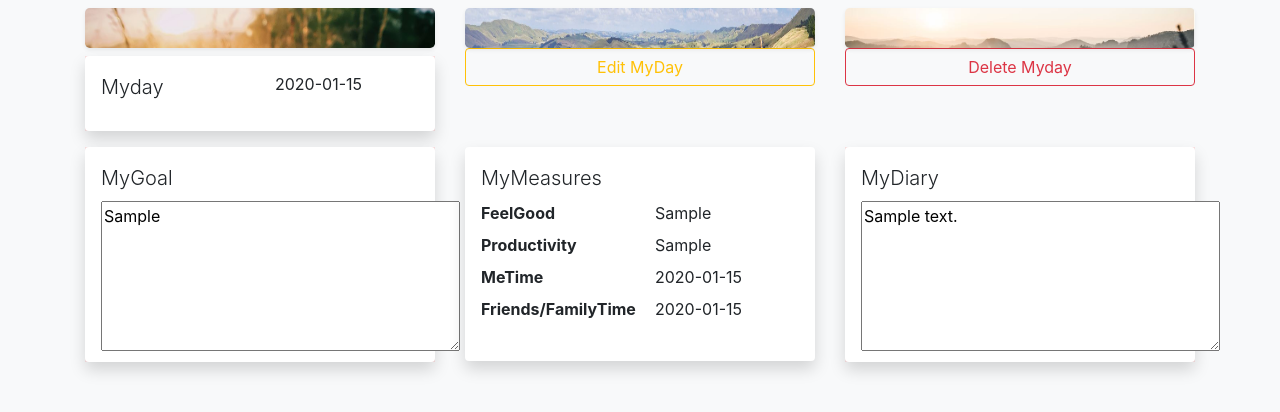
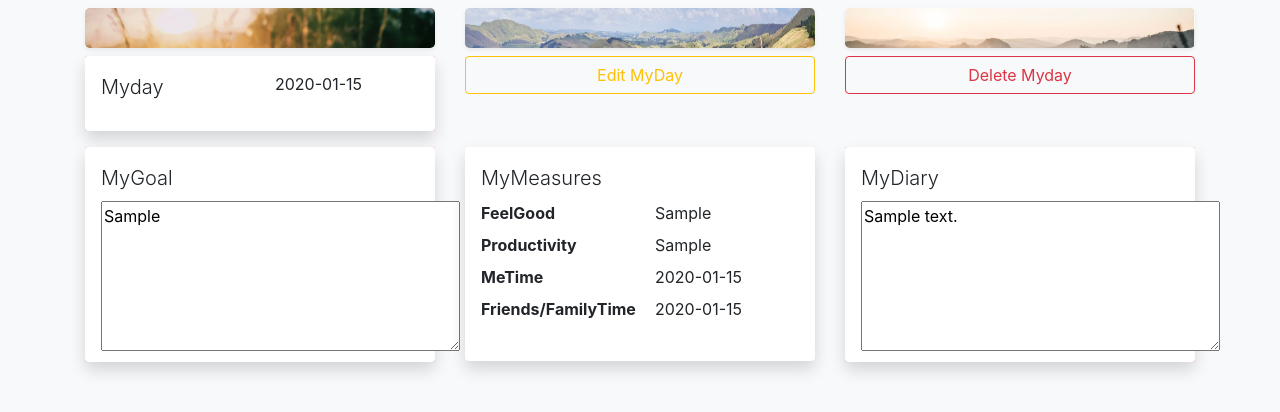
Before and after one commit to havard64/taskmate, a Django app: page /diary/log in a window 1280 px wide. Shown: the part 58-470 px from the top of the page. Run offline with Django 3.2, Linux system fonts and the light colour scheme; a user stored in the database is signed in; tables that the repository leaves empty hold one stand-in row (values such as "Sample post"); some libraries are stand-ins or nearby versions.

Commit message:
small change

```diff
--- a/diary/templates/log.html
+++ b/diary/templates/log.html
@@ -66,11 +66,11 @@
                 </div>
                 <div class="col-lg-4 mt-2">
                     <img src="{% static 'images/morning2.JPG' %}" alt="Notes" class="rounded-lg shadow-sm" width="350" height="40">
-                    <td class="col-1"><a href="{% url 'diary_edit' obj.pk %}"><button type="button" class="btn btn-outline-warning btn-block">Edit MyDay</button></a></td>
+                    <td class="col-1"><a href="{% url 'diary_edit' obj.pk %}"><button type="button" class="btn btn-outline-warning btn-block mt-2">Edit MyDay</button></a></td>
                 </div>
                 <div class="col-lg-4 mt-2">
                     <img src="{% static 'images/evening2.JPG' %}" alt="Notes" class="rounded-lg shadow-sm" width="350" height="40">
-                    <td class="col-1"><a href="{% url 'diary_delete' obj.pk %}"><button type="button" class="btn btn-outline-danger btn-block">Delete Myday</button></a></td>
+                    <td class="col-1"><a href="{% url 'diary_delete' obj.pk %}"><button type="button" class="btn btn-outline-danger btn-block mt-2">Delete Myday</button></a></td>
                 </div>
           </div>
 
```
